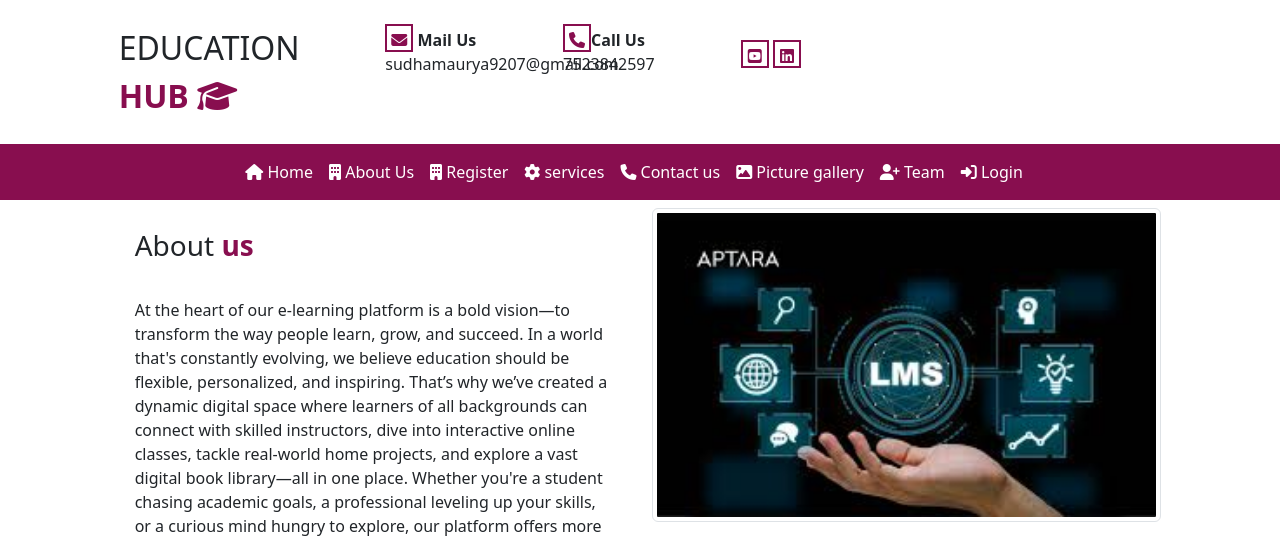
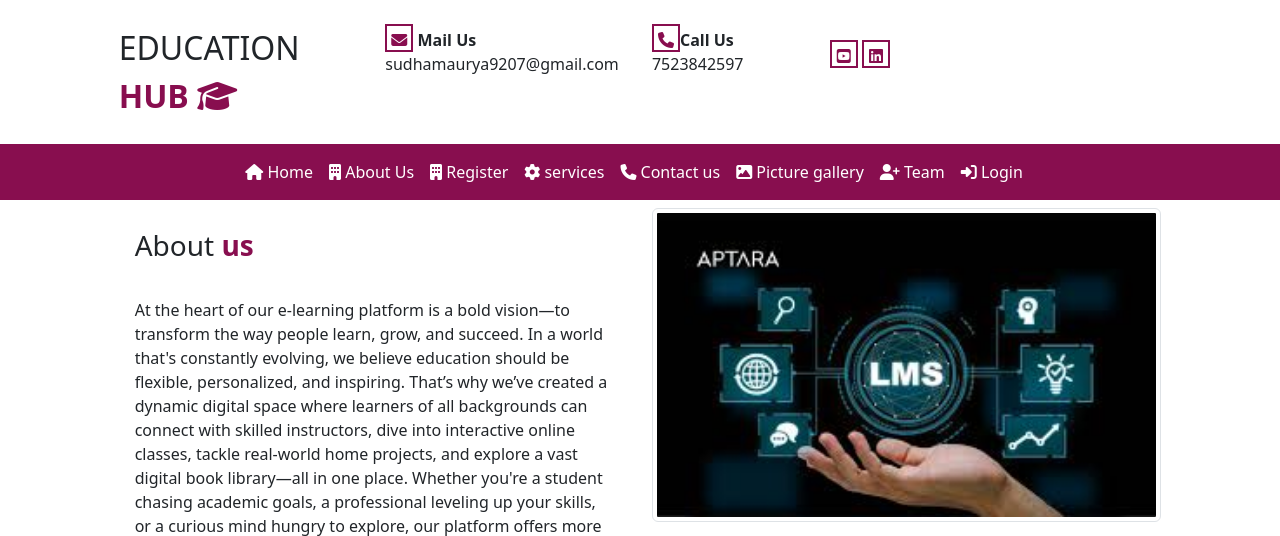
Before and after one commit to sudhamaurya9207-spec/Learning-Management-System, a Django app: page /aboutus/ in a window 1280 px wide. Shown: the top 536 px of the page. Run offline with Django 5.2, Linux system fonts and the light colour scheme; some libraries are stand-ins or nearby versions.

Commit message:
Update base.html

```diff
--- a/templates/base.html
+++ b/templates/base.html
@@ -159,7 +159,7 @@
                     <div class="col-sm-3">
                         <div class="fs-2">EDUCATION <b class="text-mycolor1">HUB <i class="fa-solid fa-graduation-cap"></i></b></div>
                     </div>
-                    <div class="col-sm-2">
+                    <div class="col-sm-3">
                         <i class="fa-solid fa-envelope ic"></i>
                   <b>Mail Us</b> <br>
                   sudhamaurya9207@gmail.com
```
